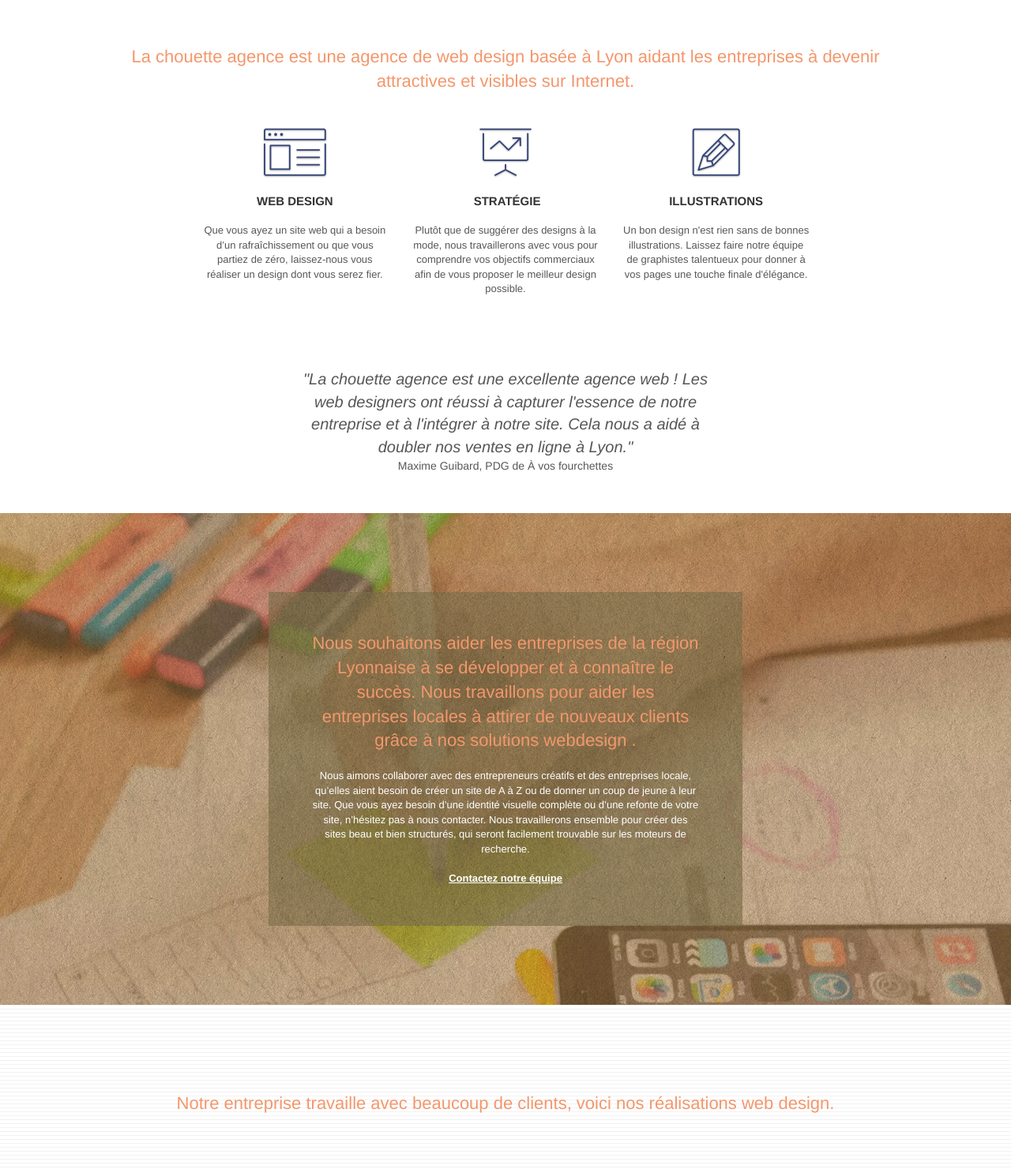
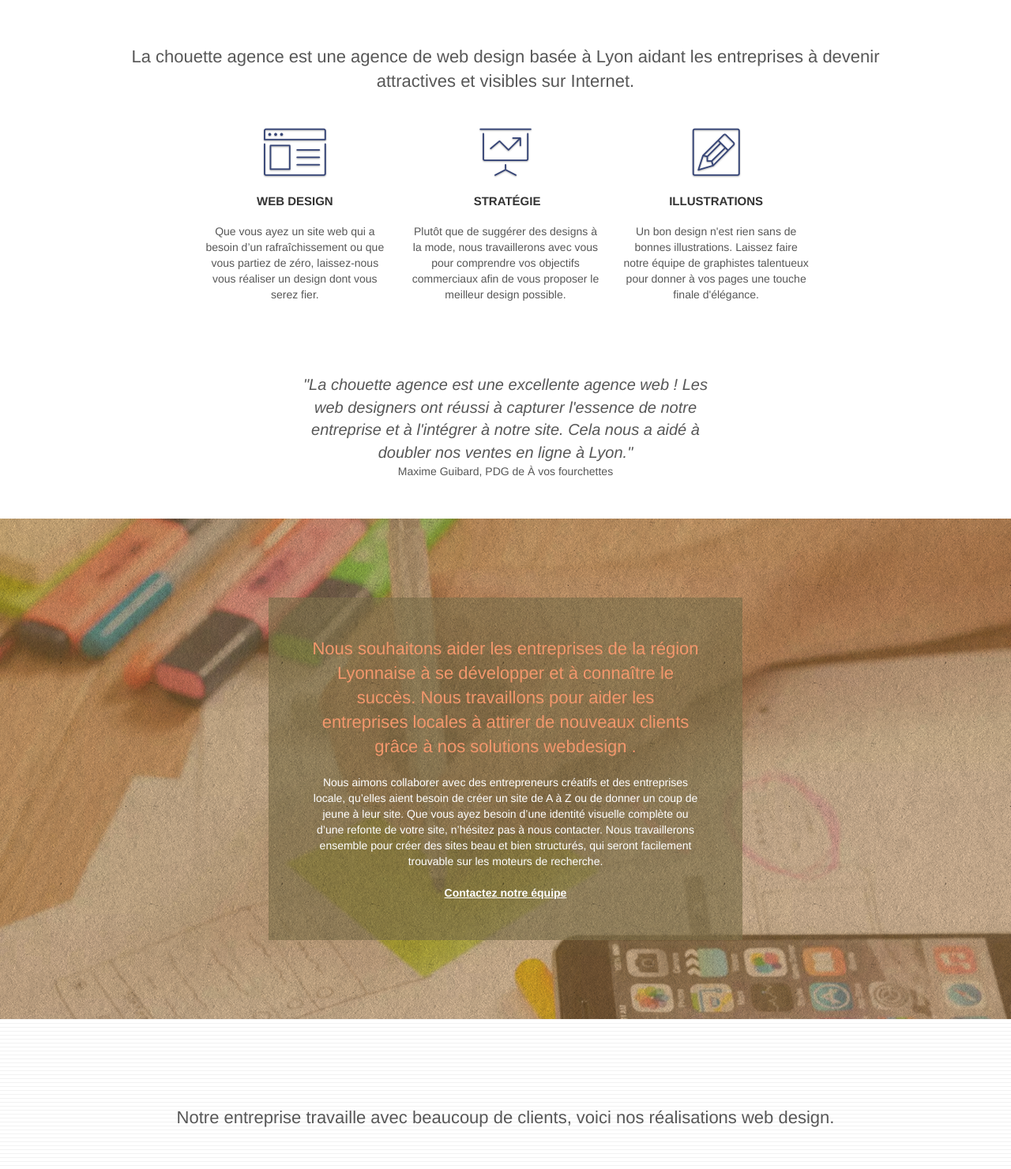
Before and after one commit to sebastien-caillat/SCAILLAT_04, a plain HTML site: page index.html in a window 1280 px wide. Shown: the part 572-2053 px from the top of the page at 79% size. Drawn offline with Linux system fonts and the light colour scheme.

Commit message:
Color changes 1

```diff
--- a/index.html
+++ b/index.html
@@ -82,7 +82,7 @@
 	<div class="container bloc-md">
 		<div class="row">
 			<div class="col-sm-12 text-center">
-				<h2 class="mg-md text-center tc-white">La chouette agence est une agence de web design basée à Lyon aidant les entreprises à devenir attractives et visibles sur Internet.</h2>
+				<h2 class="mg-md text-center tc-black">La chouette agence est une agence de web design basée à Lyon aidant les entreprises à devenir attractives et visibles sur Internet.</h2>
 			</div>
 		</div>
 		<div class="row voffset-lg med-width-whitespace">
@@ -156,7 +156,7 @@
 	<div class="container bloc-lg">
 		<div class="row">
 			<div class="col-sm-12 text-center">
-				<h2 class="mg-md text-center tc-white">Notre entreprise travaille avec beaucoup de clients, voici nos réalisations web design.</h2>
+				<h2 class="mg-md text-center tc-black">Notre entreprise travaille avec beaucoup de clients, voici nos réalisations web design.</h2>
 			</div>
 		</div>
 		<div class="row tight-width-whitespace portfolio-row">
@@ -223,7 +223,7 @@
 	<div class="container bloc-sm">
 		<div class="row">
 			<div class="col-sm-12">
-				<p class="text-center white">
+				<p class="text-center tc-black">
 					La chouette agence - Agence web basée à Lyon.<br>
 				</p>
 				<div class="row row-no-gutters social">
--- a/style.css
+++ b/style.css
@@ -677,7 +677,7 @@ a {
 }
 
 p {
-    font-size: 13px;
+    font-size: 14px;
 }
 
 .tight-width-whitespace {
```
Also changed, not shown: page2.html (+1 -1 lines).
